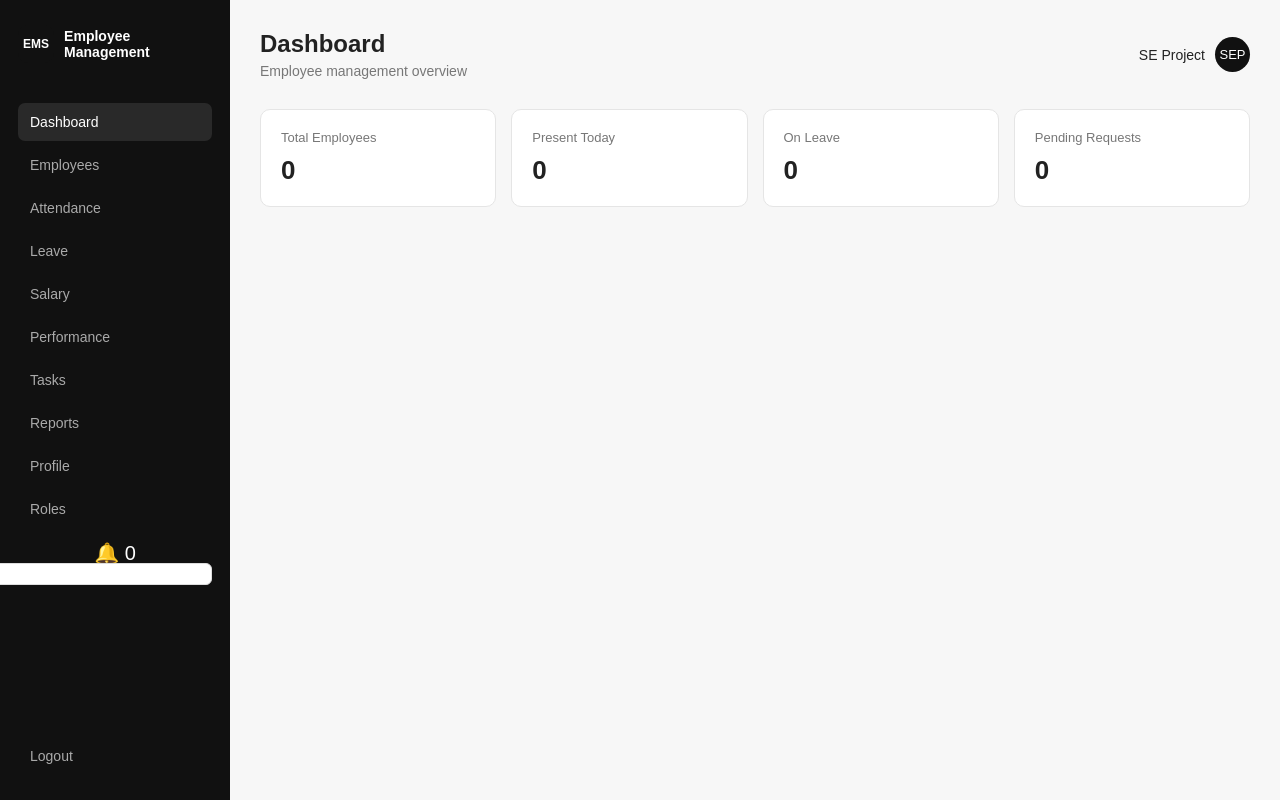
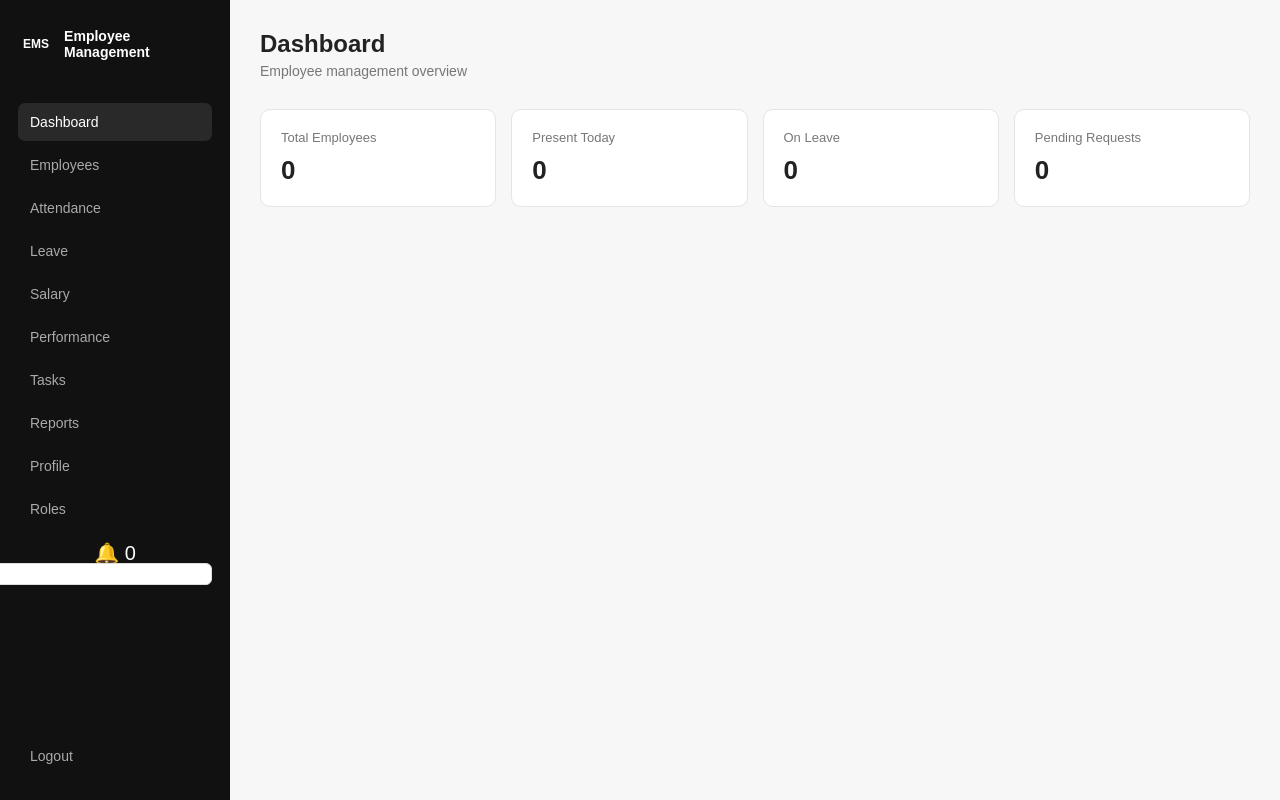
Before and after one commit to DeepKalbhor/Employee-Management-System, a website: page public/dashboard.html in a window 1280 px wide. Drawn offline with Linux system fonts and the light colour scheme; no server answers.

Commit message:
Update dashboard.html

```diff
--- a/public/dashboard.html
+++ b/public/dashboard.html
@@ -95,15 +95,7 @@
             </div>
 
 
-            <div class="profile">
 
-                <span>SE Project</span>
-
-                <div class="avatar">
-                    SEP
-                </div>
-
-            </div>
 
         </header>
 
```
